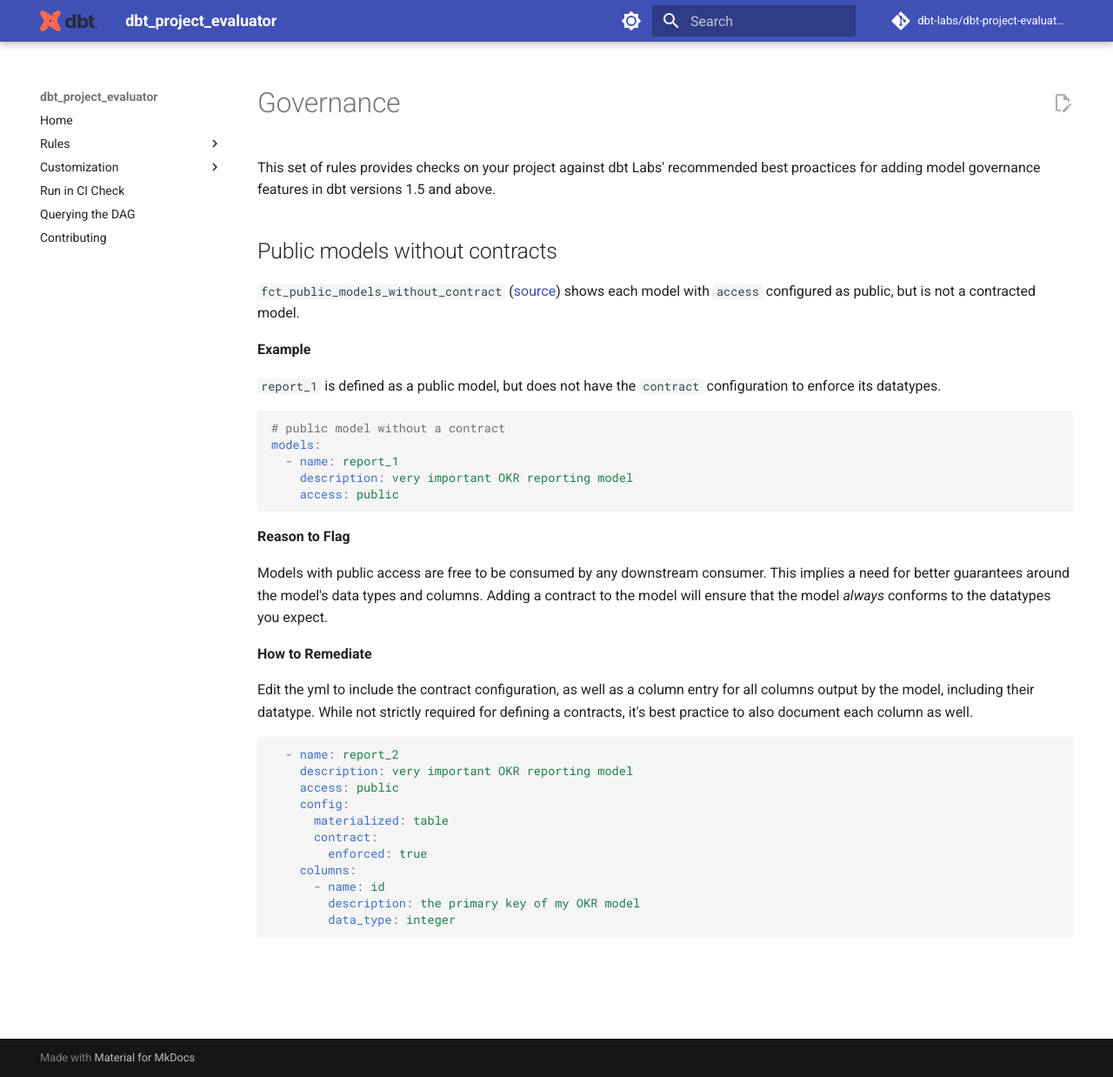
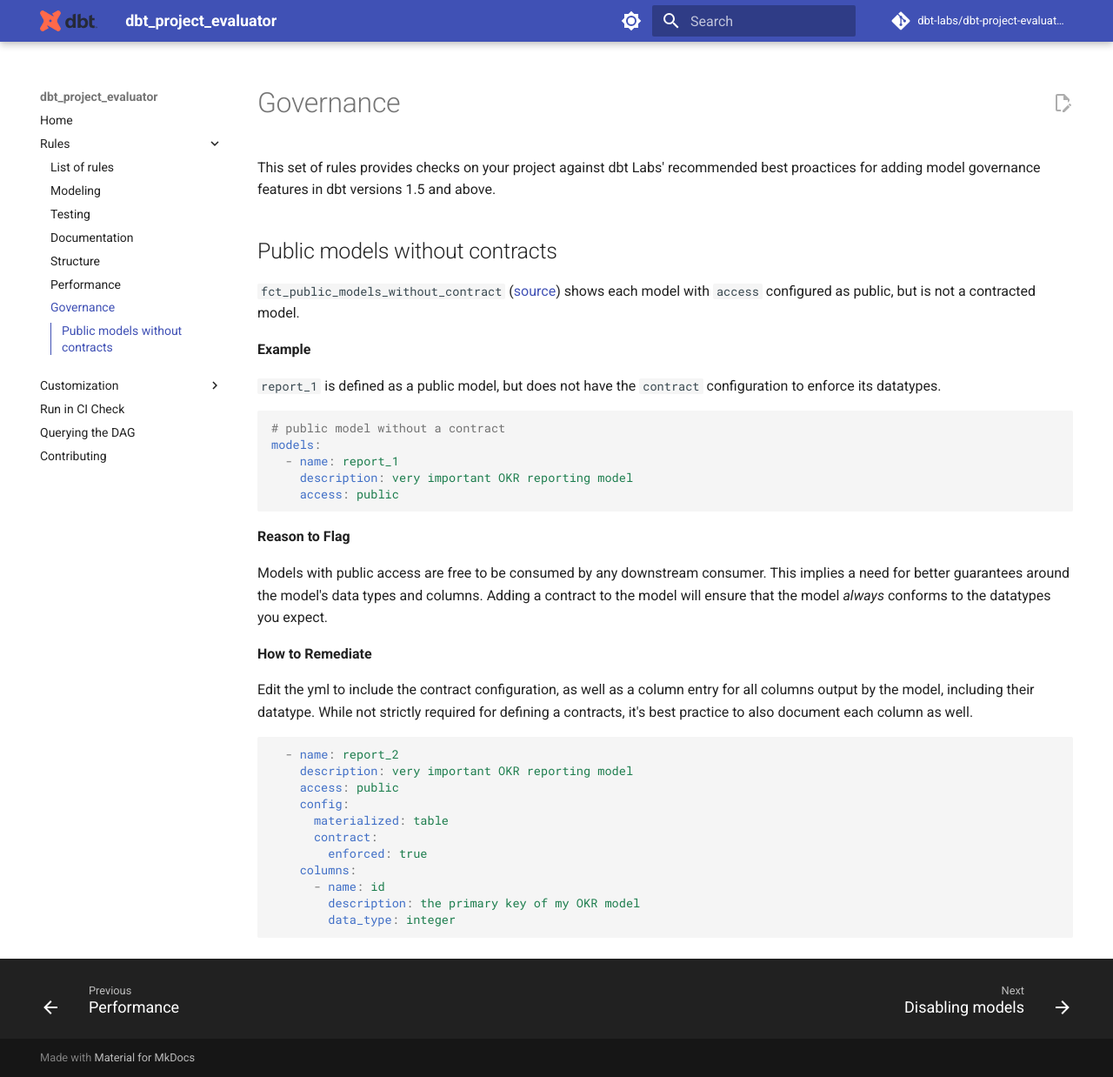
Before and after one commit to dbt-labs/dbt-project-evaluator, an MkDocs documentation site: the page built from docs/rules/governance.md, in a window 1280 px wide and 1238 px high. Shown: the whole window at 87% size. Built offline with MkDocs 1.6.1 and Material for MkDocs 9.7.7, drawn with Linux system fonts in a browser that asks for light colours; comment, search, counter and statistics services are not loaded; the version menu is left out.

Commit message:
update nav

```diff
--- a/mkdocs.yml
+++ b/mkdocs.yml
@@ -70,6 +70,7 @@
     - Documentation: rules/documentation.md
     - Structure: rules/structure.md
     - Performance: rules/performance.md
+    - Governance: rules/governance.md
   - Customization:
     - Disabling models: customization/customization.md
     - Overriding variables: customization/overriding-variables.md
```
